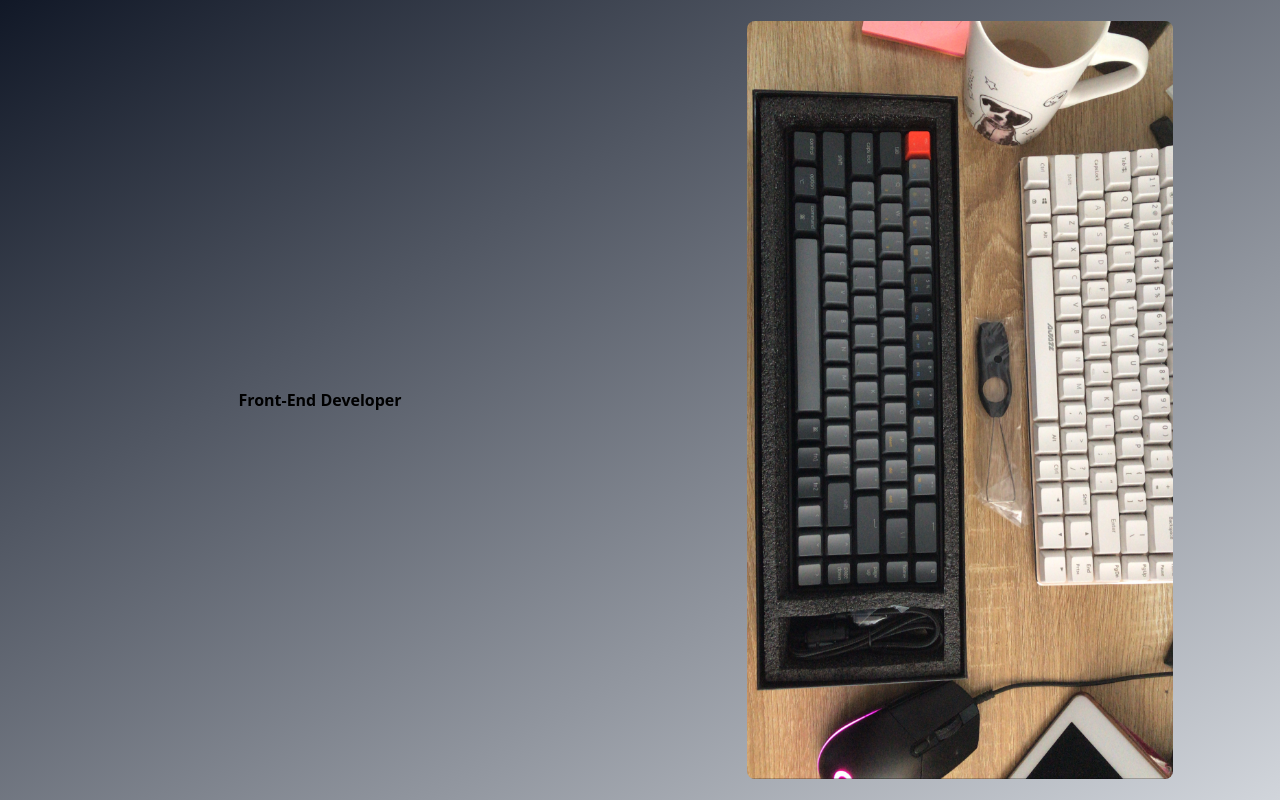
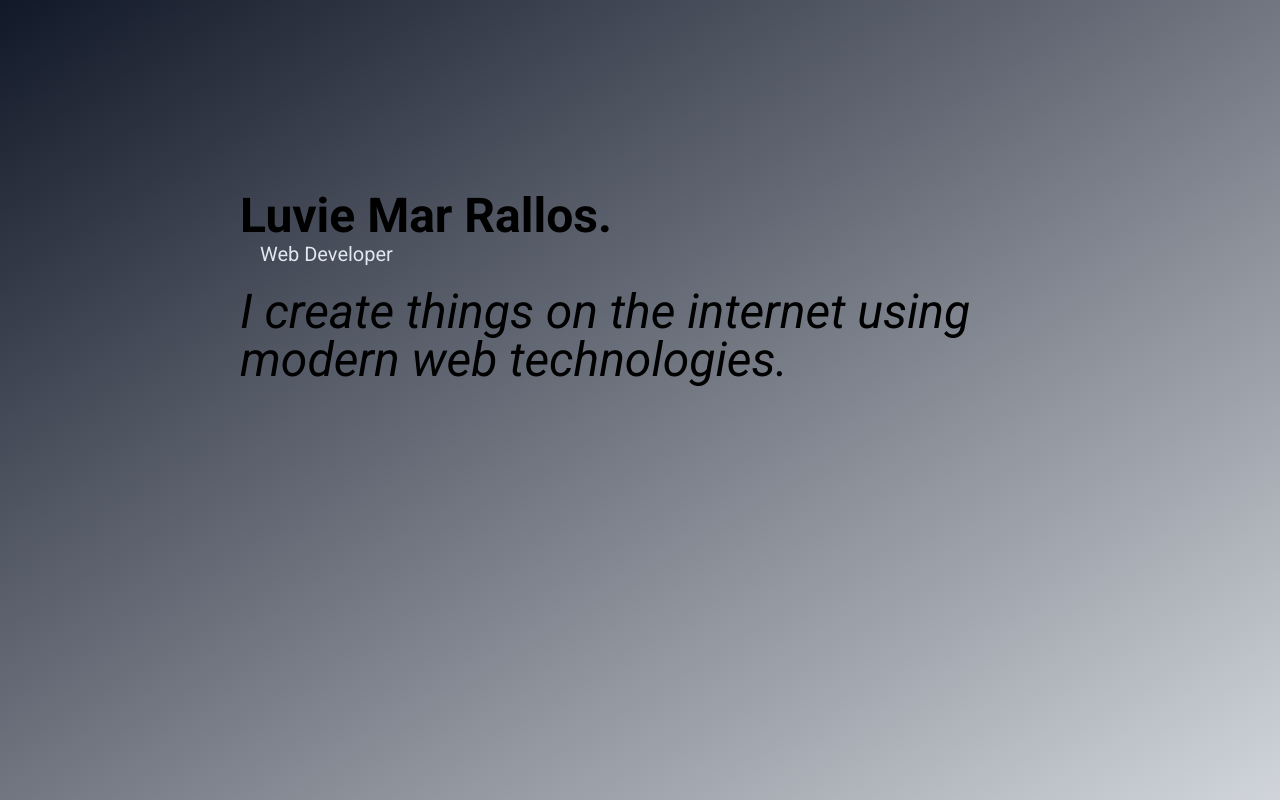
Before and after one commit to luvie23/portfolio, a React (Create React App) app: page / in a window 1280 px wide. Built offline with nearby package versions, Linux system fonts and the light colour scheme.

Commit message:
playing around with the hero

```diff
--- a/public/index.html
+++ b/public/index.html
@@ -24,7 +24,10 @@
       work correctly both with client-side routing and a non-root public URL.
       Learn how to configure a non-root public URL by running `npm run build`.
     -->
-    <title>React App</title>
+    <title>luvie rallos</title>
+    <link rel="preconnect" href="https://fonts.googleapis.com">
+    <link rel="preconnect" href="https://fonts.gstatic.com" crossorigin>
+    <link href="https://fonts.googleapis.com/css2?family=Roboto:ital,wght@0,100;0,300;0,400;0,500;0,700;0,900;1,100;1,300;1,400;1,500;1,700;1,900&display=swap" rel="stylesheet">
   </head>
   <body>
     <noscript>You need to enable JavaScript to run this app.</noscript>
--- a/src/components/Hero.js
+++ b/src/components/Hero.js
@@ -6,18 +6,15 @@ import heroImg from "../assets/Hero.JPG"
 
 const Hero = () => {
     return (
-        <section className="h-screen bg-gradient-to-tl from-gray-300 to-gray-900 flex flex-auto">
-            <div className="w-1/2 flex justify-center items-center font-extrabold">
-                Front-End Developer
+        <section className="h-screen w-full bg-gradient-to-tl from-gray-300 to-gray-900 flex flex-col items-center font-Roboto pt-48 px-10 text-4xl md:text-5xl">
 
-            </div>
-
-            <div className="w-1/2 flex justify-center items-center">
-
-                    <img src={heroImg} className=" w-2/3 rounded-lg"/>
+            <span className="w-full  md:w-2/3 font-bold">Luvie Mar Rallos. </span>
+            <span className="pl-5 w-full md:w-2/3 font-normal text-xl text-slate-200">Web Developer</span>
+            <span className="w-full pt-5 font-normal md:w-2/3 italic">I create things on the internet using modern web technologies.
+            </span>
 
 
-            </div>
+
         </section>
     )
 }
--- a/tailwind.config.js
+++ b/tailwind.config.js
@@ -2,7 +2,11 @@
 module.exports = {
   content: ["./src/**/*.{js,jsx,ts,tsx}"],
   theme: {
-    extend: {},
+    extend: {
+      fontFamily: {
+        'Roboto': ['Roboto', 'cursive'],
+      }
+    },
   },
   plugins: [],
 }
```
Also changed, not shown: src/assets/Hero.JPG.
